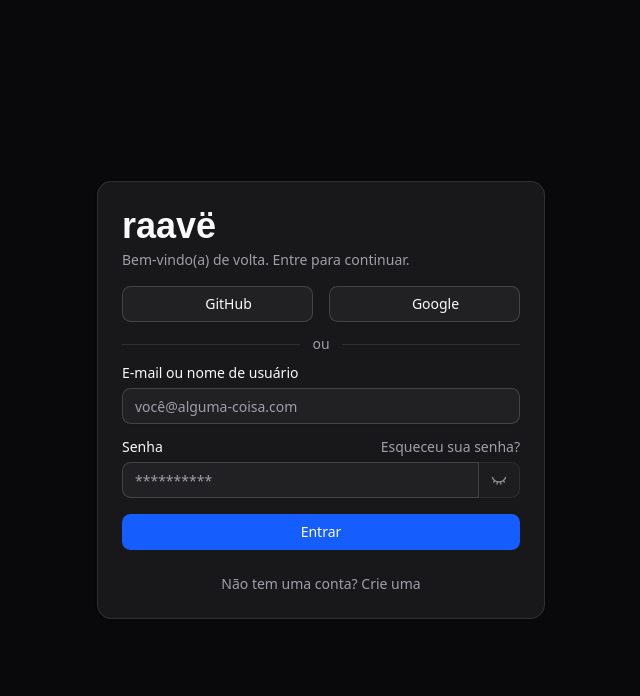
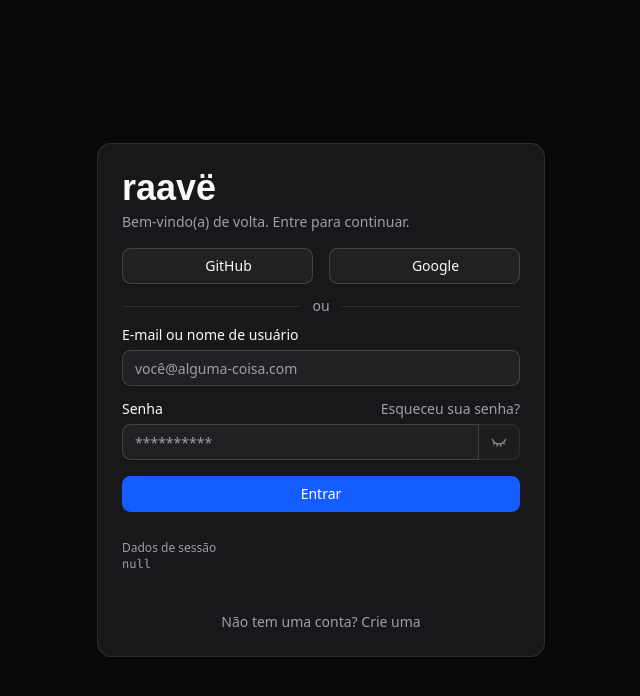
Before and after one commit to raave-aires/aut, a Next.js app: page /conta/entrar in a window 1280 px wide. Shown: the top 696 px of the page, without its empty margins (319-959 px from the left). Built offline with nearby package versions, Linux system fonts and the light colour scheme; no server answers; some icons are missing; a web font is replaced by a local one.

Commit message:
feat: adiciona componente SessionBanner na página de login

```diff
--- a/app/conta/entrar/page.tsx
+++ b/app/conta/entrar/page.tsx
@@ -4,6 +4,7 @@
 import { AuthButtons } from "@/components/auth/auth-buttons";
 import { LoginForm } from "@/components/auth/forms/login-form";
 import { AuthFooter } from "@/components/auth/auth-footer";
+import { SessionBanner } from "@/components/auth/session";
 
 export default function Page() {
   return (
@@ -12,8 +13,8 @@
 
       <CardContent>
         <AuthButtons />
-
         <LoginForm />
+        <SessionBanner />
       </CardContent>
 
       <AuthFooter auth_type="login" />
```
